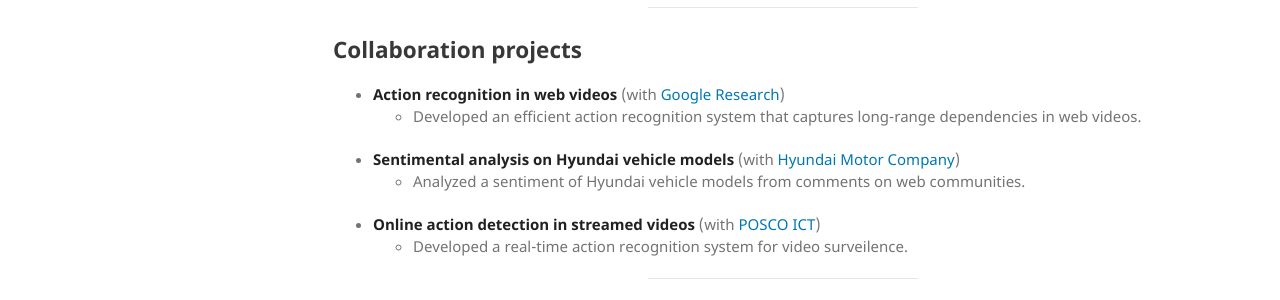
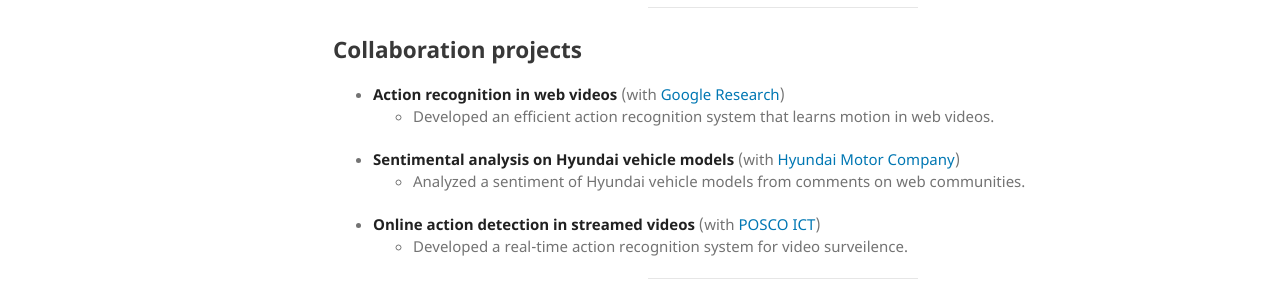
Before and after one commit to KimManjin/KimManjin.github.io, a Jekyll site: the page built from index.md, in a window 1280 px wide and 1339 px high. Shown: the part 761-1061 px from the top of the window. Built offline with Jekyll 4.4.1, drawn with Linux system fonts in a browser that asks for light colours; our own code applies the rules of GitHub Pages for plain Markdown files.

Commit message:
Update index.md

```diff
--- a/index.md
+++ b/index.md
@@ -45,7 +45,7 @@ I'm Manjin Kim, a Ph.D student in [Pohang University of Science and Technology (
 
 ## Collaboration projects
 - **Action recognition in web videos** (with [Google Research](https://research.google/))
-    + Developed an efficient action recognition system that captures long-range dependencies in web videos.
+    + Developed an efficient action recognition system that learns motion in web videos.
 - **Sentimental analysis on Hyundai vehicle models** (with [Hyundai Motor Company](https://www.hyundai.com/kr/en/main))
     + Analyzed a sentiment of Hyundai vehicle models from comments on web communities.
 - **Online action detection in streamed videos** (with [POSCO ICT](https://www.poscoict.com/servlet/Main?lang=en))
```
